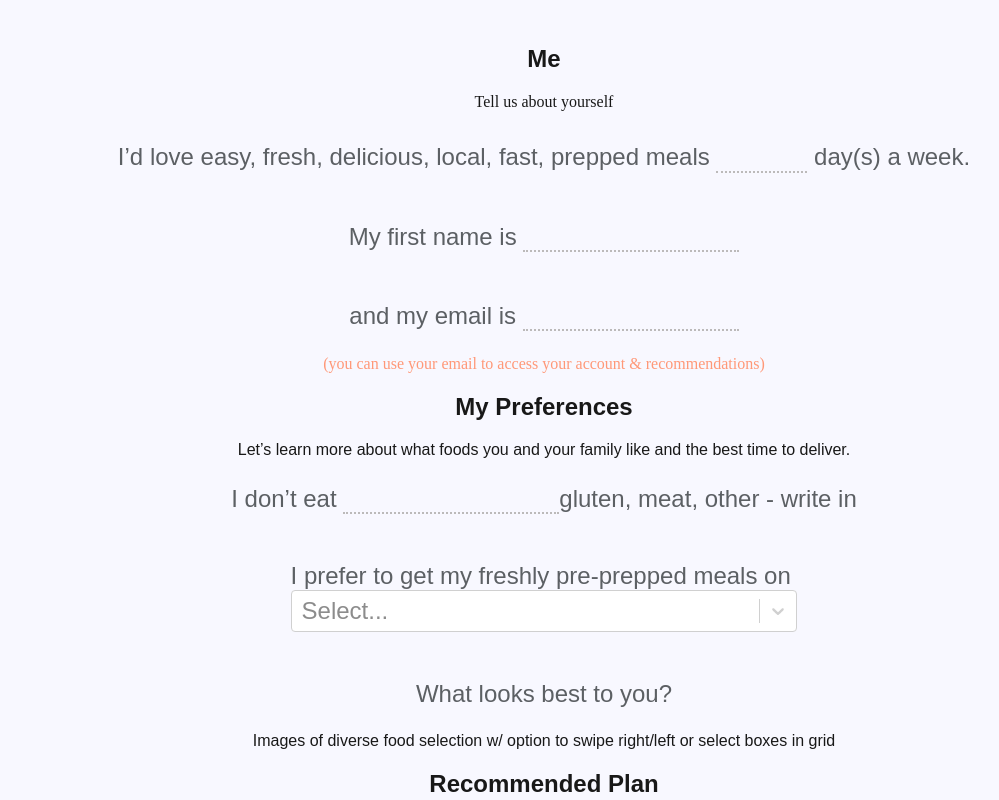
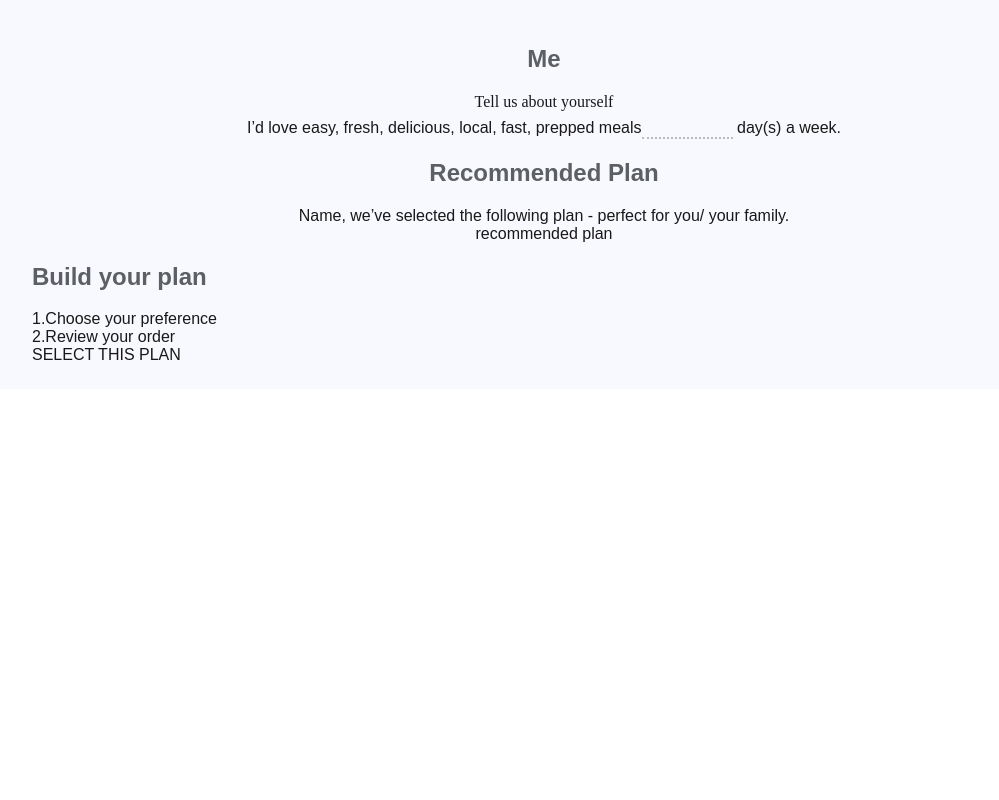
Before and after one commit to andimalfresh/prefare-signup, a React (Create React App) app: page / in a window 1280 px wide. Shown: the top 800 px of the page, without its empty margins (121-1120 px from the left). Built offline with nearby package versions, Linux system fonts and the light colour scheme.

Commit message:
Fixed Styles for signup

```diff
--- a/src/App.js
+++ b/src/App.js
@@ -1,5 +1,7 @@
 import React, { Component } from 'react';
 import Signup from './components/Signup'
+// import Progressbar from './components/ProgressBar'
+// import Filler from './components/Filler'
 
 import styles from './App.css';
 
@@ -30,14 +32,47 @@ class App extends Component {
       menuItems: [],
       retail_price: '',
       menuItemSelected:'',
-      ordersCount:''
+      ordersCount:'',
+      percentage: 0
     }
   }
+  getFormData = (event) => {
+    const { value, name } = event.target
+    this.setState({
+      [name]: value
+    })
+  }
+  handleFormB = () => {
+    console.log('FormB')
+    this.setState({
+        showInputFormB: true
+    })
+  }
 
+  handleFormC = () => {
+    console.log('FormC')
+    this.setState({
+        showInputFormC: true
+    })
+  }
+  handleFormD = () => {
+    console.log('FormD')
+    this.setState({
+        showInputFormD: true
+    })
+  }
   render() {
   return (
     <div className={styles.App}>
-      <Signup />
+      {/* <Progressbar /> */}
+      <Signup
+        handleFormB={this.handleFormB}
+        handleFormC={this.handleFormC}
+        handleFormD={this.handleFormD}
+        showInputFormB={this.state.showInputFormB}
+        showInputFormC={this.state.showInputFormC}
+        showInputFormD={this.state.showInputFormD}
+      />
     </div>
     );
   }
--- /dev/null
+++ b/src/components/Filler/index.js
@@ -0,0 +1,10 @@
+import React from 'react'
+
+
+const Filler = (props) => {
+    return (
+        <div className='filler' style={{width : `${props.percentage}`}} />
+    )
+}
+
+export default Filler
--- /dev/null
+++ b/src/components/ProgressBar/index.js
@@ -0,0 +1,13 @@
+import React from 'react'
+import Filler from './components/Filler'
+
+
+const Progressbar = (props) => {
+    return (
+        <div>
+            <Filler precentage={props.percentage} />
+        </div>
+    )
+}
+
+export default Progressbar
--- a/src/components/Signup/Signup.module.scss
+++ b/src/components/Signup/Signup.module.scss
@@ -9,59 +9,6 @@
     font-size:  14;
     padding: 25px;
     opacity: .90;
-    .h2 {
-
-        font-weight: 900;
-        color:#4b4f54;
-    }
-    p {
-        font-size: 24px;
-        color: #4b4f54
-    }
-        .formInput {
-            -moz-appearance: none;
-            appearance: none;
-            display: inline-block;
-            margin: 0;
-            padding: 8px 8px;
-            padding-bottom: 0;
-            text-align: center;
-            letter-spacing: 1px;
-            color: #ff8d6a;
-            border: 0;
-            border-bottom: 2px dotted #b5b3b3;
-            outline: none;
-            background-color: transparent;
-            font-size: .75em;
-            font-weight: 500;
-            width: 200px;
-        }
-
-    .Me {
-        background-color:ghostwhite;
-        width: 80vw;
-        display: flex;
-        justify-content: center;
-        align-items: center;
-        flex-direction: column;
-        // font-family: 'Times New Roman', Times, serif;
-        // color: #ff8d6a;
-        .h2 {
-            font-family: Arial, Helvetica, sans-serif;
-            font-weight: 900;
-            color:#4b4f54;
-        }
-        .exerpt {
-            font-family: 'Times New Roman', Times, serif;
-        }
-        .exerpt2 {
-            font-family: 'Times New Roman', Times, serif;
-            color: #ff8d6a;
-        }
-        p {
-            font-size: 24px;
-            color: #4b4f54
-        }
     .formInputB {
       -moz-appearance: none;
       appearance: none;
@@ -98,6 +45,65 @@
       font-weight: 500;
       width: 125px;
   }
+  .formB {
+    display: none
+  }
+  .formC {
+    display: none
+  }
+  .formD {
+    display: none
+  }
+  .signUpButton {
+        background-color: #ff9e16;
+        color:white;
+        border-radius: 500px;
+        padding: 8px 16px;
+        font-weight: 300;
+        font-size: 14px;
+        border: 2px solid #ff9e16;
+  }
+  h2 {
+    font-family: Arial, Helvetica, sans-serif;
+    font-weight: 900;
+    color:#4b4f54;
+}
+  .exerpt {
+      font-family: 'Times New Roman', Times, serif;
+  }
+  .exerpt2 {
+      font-family: 'Times New Roman', Times, serif;
+      color: #ff8d6a;
+  }
+  p {
+      font-size: 24px;
+      color: #4b4f54
+  }
+  .formInput {
+        -moz-appearance: none;
+        appearance: none;
+        display: inline-block;
+        margin: 0;
+        padding: 8px 8px;
+        padding-bottom: 0;
+        text-align: center;
+        letter-spacing: 1px;
+        color: #ff8d6a;
+        border: 0;
+        border-bottom: 2px dotted #b5b3b3;
+        outline: none;
+        background-color: transparent;
+        font-size: .75em;
+        font-weight: 500;
+        width: 200px;
+    }
+    .Me {
+        background-color:ghostwhite;
+        width: 80vw;
+        display: flex;
+        justify-content: center;
+        align-items: center;
+        flex-direction: column;
     }
 
 
@@ -108,64 +114,6 @@
         display: flex;
         justify-content: center;
         flex-direction: column;
-        .optionSelect {
-                position: relative;
-                font-family: Arial;
-              }
-
-              // .optionSelect select {
-              //   display: none; /*hide original SELECT element: */
-              // }
-
-              .select-selected {
-                background-color: DodgerBlue;
-              }
-
-              /* Style the arrow inside the select element: */
-              .select-selected:after {
-                position: absolute;
-                content: "";
-                top: 14px;
-                right: 10px;
-                width: 0;
-                height: 0;
-                border: 6px solid transparent;
-                border-color: #fff transparent transparent transparent;
-              }
-
-              /* Point the arrow upwards when the select box is open (active): */
-              .select-selected.select-arrow-active:after {
-                border-color: transparent transparent #fff transparent;
-                top: 7px;
-              }
-
-              /* style the items (options), including the selected item: */
-              .select-items div,.select-selected {
-                color: #ffffff;
-                padding: 8px 16px;
-                border: 1px solid transparent;
-                border-color: transparent transparent rgba(0, 0, 0, 0.1) transparent;
-                cursor: pointer;
-              }
-
-              /* Style items (options): */
-              .select-items {
-                position: absolute;
-                background-color: DodgerBlue;
-                top: 100%;
-                left: 0;
-                right: 0;
-                z-index: 99;
-              }
-
-              /* Hide the items when the select box is closed: */
-              .select-hide {
-                display: none;
-              }
-
-              .select-items div:hover, .same-as-selected {
-                background-color: rgba(0, 0, 0, 0.1);
-              }
   }
     .Plan {
         width: 80vw;
--- a/src/components/Signup/index.js
+++ b/src/components/Signup/index.js
@@ -15,32 +15,54 @@ const Signup = (props) => {
         {/* status bar */}
         <div className={styles.Me}>
             <h2>Me</h2>
-            <span className={styles.exerpt}>Tell us about yourself</span>
-            <p>I’d love easy, fresh, delicious, local, fast, prepped meals <input type="text" className={styles.formInputB} onKeyDown={props.handleFormB} name="number_of_servings"  onChange={props.getFormData } /> day(s) a week.</p>
+            <div className={styles.exerpt}>
+                Tell us about yourself
+            </div>
+            <div>
+                I’d love easy, fresh, delicious, local, fast, prepped meals
+                <input type="text" className={styles.formInputB} onKeyDown={props.handleFormB} name="number_of_servings"  onChange={props.getFormData } /> day(s) a week.
+            </div>
 
-            <p>My first name is <input type="text" className={styles.formInput} onKeyDown={props.handleFormB} name="name"  onChange={props.getFormData } /></p>
+            <div style={props.showInputFormB ? {display: 'block'} : { display: 'none' }} className={styles.formB}>
+                My first name is
+                <input type="text" className={styles.formInput} onKeyDown={props.handleFormC} name="name"  onChange={props.getFormData } />
+            </div>
 
-            <p>and my email is <input type="text" className={styles.formInput} onKeyDown={props.handleFormB} name="email"  onChange={props.getFormData }/></p>
-            <span className={styles.exerpt2}>(you can use your email to access your account & recommendations)</span>
+            <div style={props.showInputFormC ? {display: 'block'} : { display: 'none' }} className={styles.formD}>
+                <div>
+                and my email is <input type="text" className={styles.formInput} onKeyDown={props.handleFormD} name="email"  onChange={props.getFormData }/>
+                </div>
+                <div>
+                (you can use your email to access your account & recommendations)
+                </div>
+            </div>
         </div>
-
-   <div className={styles.Preferences}>
-            <h2>My Preferences</h2>
-            Let’s learn more about what foods you and your family like and the best time to deliver.
-            <p>I don’t eat <input type="text" className={styles.formInput} onKeyDown={props.handleFormB} name="number_of_servings"  onChange={props.getFormData } />
-                gluten, meat, other - write in
-            </p>
-
-            <p><div className={styles.optionSelect}>
-                I prefer to get my freshly pre-prepped meals on&nbsp;
-                    <Select options={options2} />
+   <div className={styles.Preferences} style={props.showInputFormD ? {display: 'block'} : { display: 'none' }}>
+                <h2 style={props.showInputFormC ? {display: 'block'} : { display: 'none' }} className={styles.formC}>
+                    My Preferences
+                </h2>
+                <div className={styles.exerpt} style={props.showInputFormC ? {display: 'block'} : { display: 'none' }}>
+                    Let’s learn more about what foods you and your family like and the best time to deliver.
                 </div>
-
-            </p>
+                <div>
+                    I don’t eat <input type="text" className={styles.formInputB} onKeyDown={props.handleFormB} name="number_of_servings"  onChange={props.getFormData } />
+                </div>
+                <div className={styles.exerpt2} style={props.showInputFormC ? {display: 'block'} : { display: 'none' }} className={styles.formC}>
+                    (gluten, meat, other - write in)
+                </div>
+                <div style={props.showInputFormC ? {display: 'block'} : { display: 'none' }} className={styles.formC}>
+                    <div className={styles.optionSelect}>
+                        I prefer to get my freshly pre-prepped meals on&nbsp;
+                        <Select classNamePrefix={styles.optionSelect} options={options2} />
+                    </div>
+                <button style={props.showInputFormD ? {display: 'block'} : { display: 'none' }} className={styles.signUpButton} onClick={props.formSubmission}>
+                    SIGN ME UP
+                </button>
+            </div>
 
 
 
-              <p>What looks best to you?</p>
+              <div>What looks best to you?</div>
 
               Images of diverse food selection w/ option to swipe right/left or select boxes in grid
     </div>
@@ -50,7 +72,7 @@ const Signup = (props) => {
         <div className={styles.Plan}>
              <h2>Recommended Plan</h2>
 
-            <p>Name, we’ve selected the following plan - perfect for you/ your family.</p>
+            <div>Name, we’ve selected the following plan - perfect for you/ your family.</div>
 
              recommended plan
        </div>
```
Also changed, not shown: src/components/ProgressBar/Progressbar.module.scss (added). Lines whose indentation alone changed are shown as unchanged.
